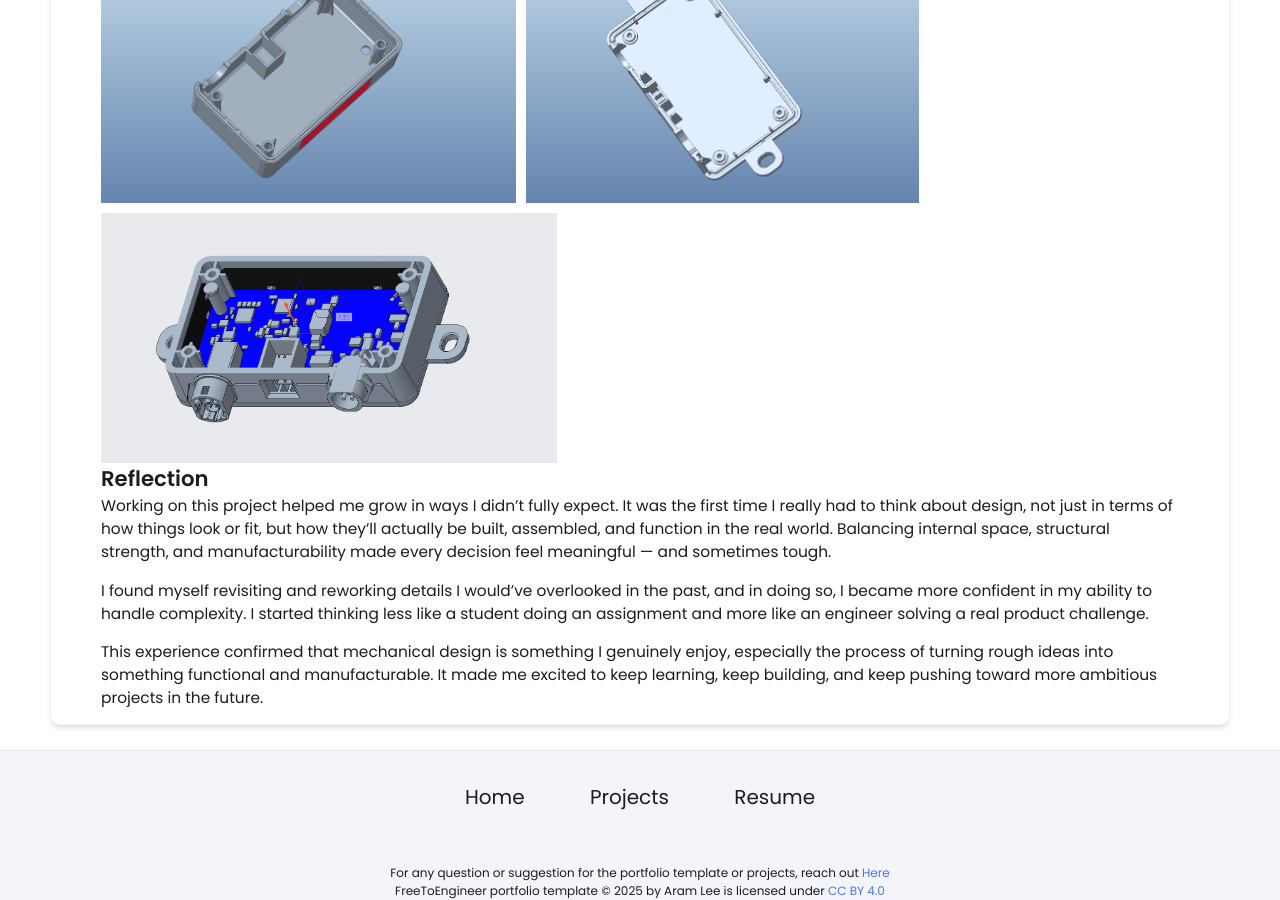
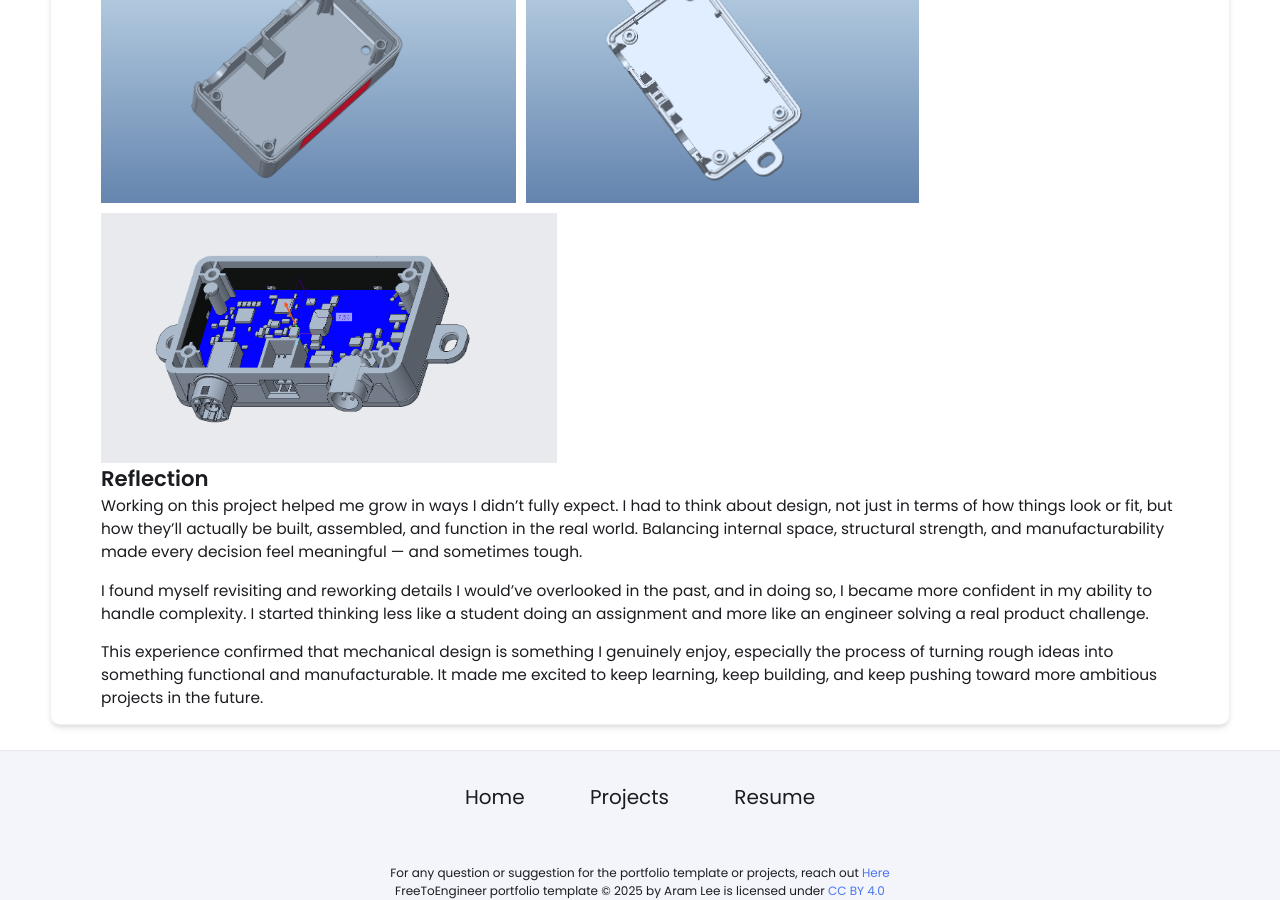
Before and after one commit to timchen863/timchen863.github.io, a Jekyll site: the page built from _projects/demo-project/index.md, in a window 1280 px wide and 900 px high, scrolled down 891 px. Built offline with Jekyll 4.4.1, drawn with Linux system fonts in a browser that asks for light colours.

Commit message:
Update index.md

```diff
--- a/_projects/demo-project/index.md
+++ b/_projects/demo-project/index.md
@@ -17,7 +17,7 @@ main-image: /roscovision.png
 ## Disassembly and Sectioned View
 {% include image-gallery.html images="noasm1.png, noasm2.png, noasm3.png" height="250" %}
 ## Reflection
-Working on this project helped me grow in ways I didn’t fully expect. It was the first time I really had to think about design, not just in terms of how things look or fit, but how they’ll actually be built, assembled, and function in the real world. Balancing internal space, structural strength, and manufacturability made every decision feel meaningful — and sometimes tough.
+Working on this project helped me grow in ways I didn’t fully expect. I had to think about design, not just in terms of how things look or fit, but how they’ll actually be built, assembled, and function in the real world. Balancing internal space, structural strength, and manufacturability made every decision feel meaningful — and sometimes tough.
 
 I found myself revisiting and reworking details I would’ve overlooked in the past, and in doing so, I became more confident in my ability to handle complexity. I started thinking less like a student doing an assignment and more like an engineer solving a real product challenge.
 
```
